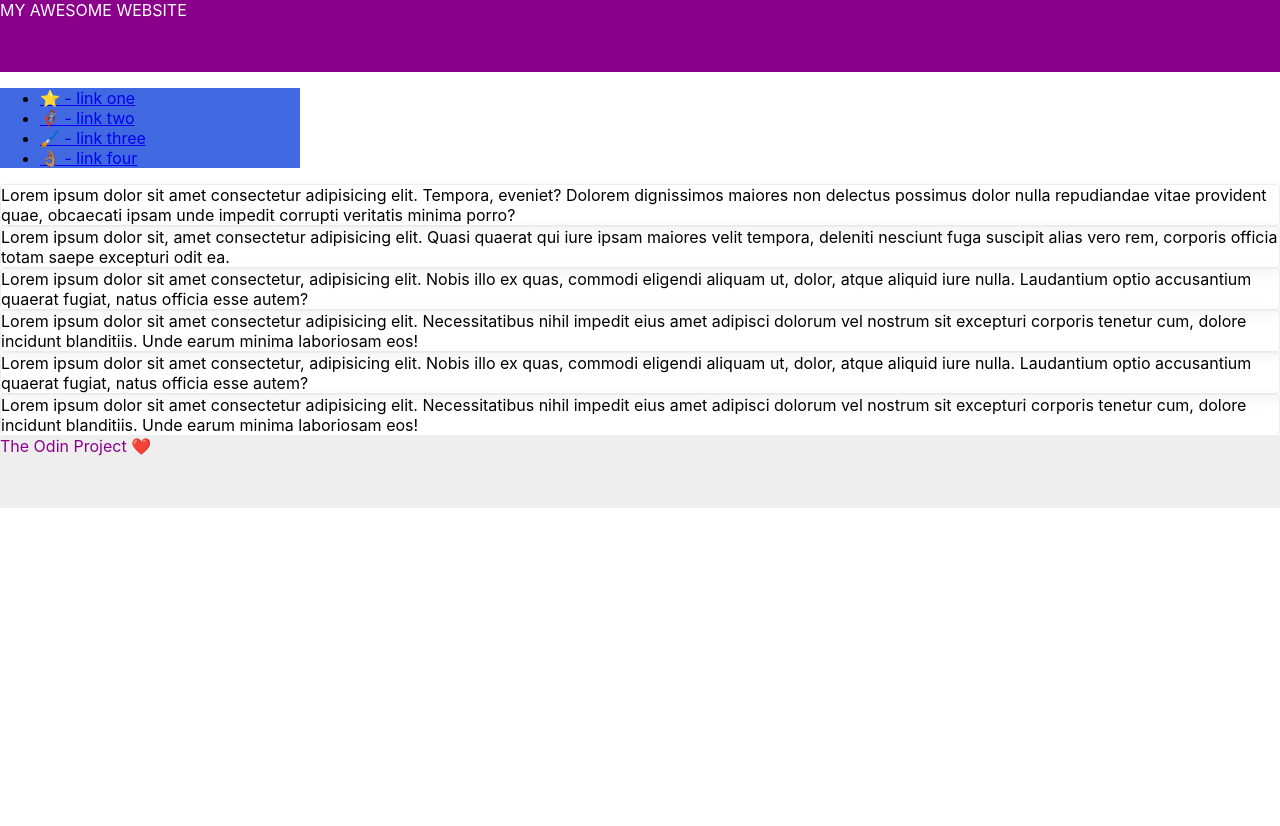
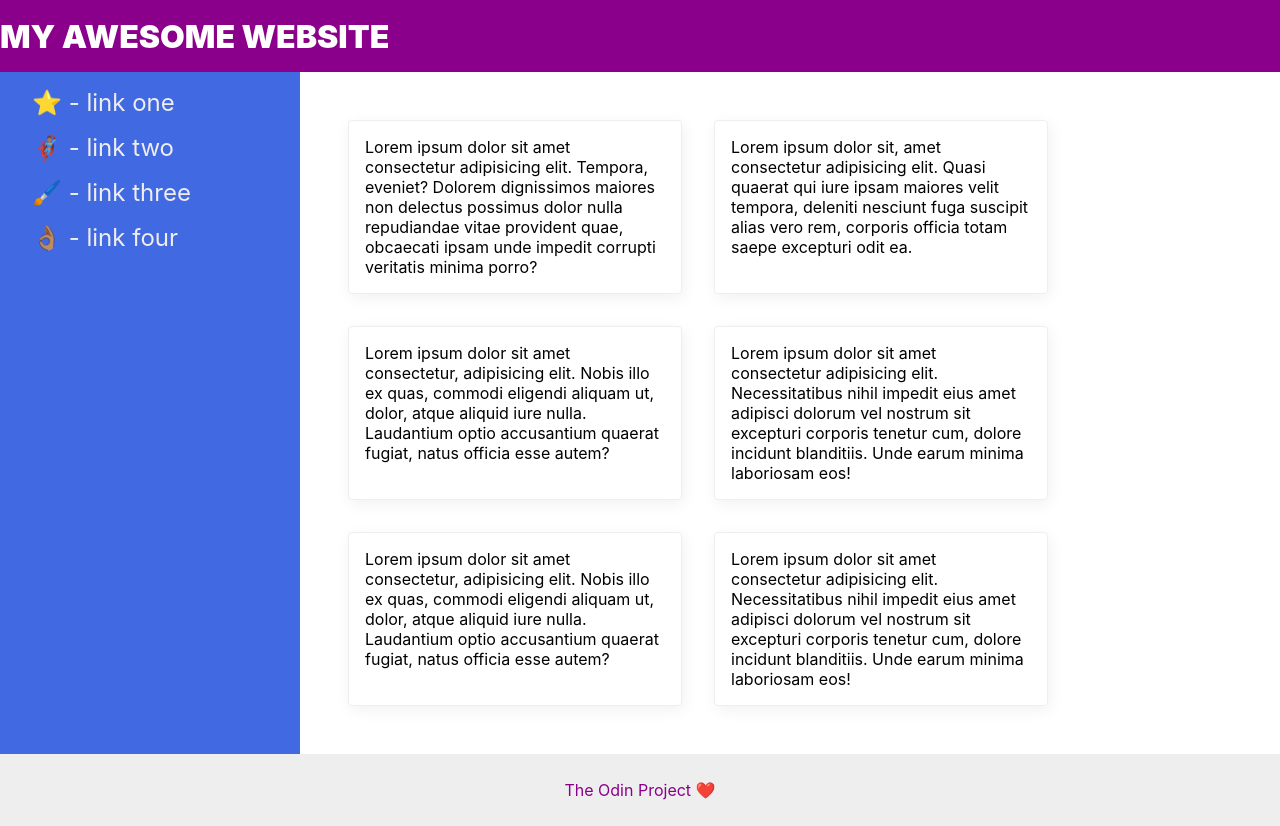
Before and after one commit to Joyesh-Santra/100-Days-of-Learning-Self, a plain HTML site: page css-exercises - Copy/foundations/flex/07-flex-layout-2/index.html in a window 1280 px wide. Before the commit the page ends 800 px from the top, so only its background shows below. Drawn offline with Linux system fonts and the light colour scheme.

Commit message:
Learned about Flexbox

```diff
--- /dev/null
+++ b/Day 8/style.css
@@ -0,0 +1,6 @@
+*{
+    box-sizing: border-box;
+    margin: 0;
+    padding: 0;
+
+}
--- a/css-exercises - Copy/foundations/flex/01-flex-center/style.css
+++ b/css-exercises - Copy/foundations/flex/01-flex-center/style.css
@@ -3,6 +3,9 @@
   border: 4px solid midnightblue;
   width: 400px;
   height: 300px;
+  display: flex;
+  justify-content: center;
+  align-items: center;
 }
 
 .box {
--- a/css-exercises - Copy/foundations/flex/02-flex-header/style.css
+++ b/css-exercises - Copy/foundations/flex/02-flex-header/style.css
@@ -1,6 +1,10 @@
 .header  {
   font-family: monospace;
   background: papayawhip;
+  padding: 8px;
+  display: flex;
+  align-items: center;
+  justify-content: space-between;
 }
 
 .logo {
@@ -14,6 +18,10 @@
 ul {
   /* this removes the dots on the list items*/
   list-style-type: none;
+  display: flex;
+  margin: 0px;
+  padding: 0px;
+  gap: 8px;
 }
 
 a {
--- a/css-exercises - Copy/foundations/flex/03-flex-header-2/style.css
+++ b/css-exercises - Copy/foundations/flex/03-flex-header-2/style.css
@@ -12,6 +12,9 @@ body {
   background: white;
   border-bottom: 1px solid #ddd;
   box-shadow: 0 0 8px rgba(0,0,0,.1);
+  display: flex;
+  justify-content: space-between  ;
+  padding: 8px;
 }
 
 .profile-image {
@@ -20,6 +23,8 @@ body {
   border-radius: 50%;
   width: 48px;
   height: 48px;
+  padding: 5px;
+
 }
 
 .logo {
@@ -34,7 +39,8 @@ button {
   border-radius: 8px;
   background: rebeccapurple;
   color: white;
-  padding: 8px 24px;
+  padding: 4px  10px;
+
 }
 
 a {
@@ -45,4 +51,16 @@ a {
 
 ul {
   list-style-type: none;
+  display: flex;
+  gap: 8px;
 }
+
+.links {
+  gap: 8px;
+}
+
+.left, .right {
+  display: flex;
+  align-items: center;
+  gap: 16px;
+}
--- a/css-exercises - Copy/foundations/flex/04-flex-information/style.css
+++ b/css-exercises - Copy/foundations/flex/04-flex-information/style.css
@@ -1,5 +1,6 @@
 body {
   font-family: 'Courier New', Courier, monospace;
+  text-align: center;
 }
 
 img {
@@ -10,6 +11,8 @@ img {
 .title {
   font-size: 36px;
   font-weight: 900;
+  margin-bottom: 32px;
+
 }
 
 /* do not edit this footer */
@@ -24,3 +27,12 @@ img {
   justify-content: center;
   background: #eee;
 }
+.container {
+  display: flex;
+  justify-content: center;
+  gap: 52px;
+
+}
+.info {
+  max-width: 200px;
+}
--- a/css-exercises - Copy/foundations/flex/05-flex-modal/style.css
+++ b/css-exercises - Copy/foundations/flex/05-flex-modal/style.css
@@ -33,6 +33,7 @@ body {
   display: flex;
   align-items: center;
   justify-content: center;
+  flex-shrink: 0;
 }
 
 .close-button {
@@ -67,3 +68,20 @@ button.cancel {
   border: 1px solid #ddd;
   color: royalblue;
 }
+.header {
+  display: flex;
+  flex-direction: row ;
+  align-items: center;
+  justify-content: space-between;
+    font-size: 18px;
+  font-weight: 700;
+  margin-bottom: 8px;
+}
+.text {
+  margin-bottom: 16px;
+}
+.modal {
+  display: flex;
+  gap: 16px;
+  padding: 16px;
+}
--- a/css-exercises - Copy/foundations/flex/06-flex-layout/style.css
+++ b/css-exercises - Copy/foundations/flex/06-flex-layout/style.css
@@ -5,6 +5,8 @@ body {
   margin: 0;
   overflow: hidden;
   font-family: Roboto, sans-serif;
+  display: flex;
+  flex-direction: column;
 }
 
 img {
@@ -24,3 +26,34 @@ input {
   padding: 8px 24px;
   width: 400px;
 }
+.header,
+.footer {
+  display: flex;
+  justify-content: space-between;
+  padding: 16px;
+}
+.content {
+  flex: 1;
+  display: flex;
+  align-items: center;
+  justify-content: center;
+  flex-direction: column;
+  gap: 16px;
+}
+a {
+  color: #666;
+  text-decoration: none;
+}
+.footer {
+  background-color: #eeee;
+}
+button {
+  padding: 8px;
+}
+ul {
+  display: flex;
+  list-style: none;
+  margin: 0;
+  padding: 0;
+  gap: 16px
+}
--- a/css-exercises - Copy/foundations/flex/07-flex-layout-2/index.html
+++ b/css-exercises - Copy/foundations/flex/07-flex-layout-2/index.html
@@ -11,6 +11,9 @@
     <div class="header">
       MY AWESOME WEBSITE
     </div>
+    <div class="bodyall">
+
+      <div class="space">
 
       <div class="sidebar">
         <ul>
@@ -20,6 +23,7 @@
           <li><a href="#">👌🏽 - link four</a></li>
         </ul>
       </div>
+      <div class="cards">
 
         <div class="card">Lorem ipsum dolor sit amet consectetur adipisicing elit. Tempora, eveniet? Dolorem dignissimos maiores non delectus possimus dolor nulla repudiandae vitae provident quae, obcaecati ipsam unde impedit corrupti veritatis minima porro?</div>
         <div class="card">Lorem ipsum dolor sit, amet consectetur adipisicing elit. Quasi quaerat qui iure ipsam maiores velit tempora, deleniti nesciunt fuga suscipit alias vero rem, corporis officia totam saepe excepturi odit ea.</div>
@@ -27,7 +31,9 @@
         <div class="card">Lorem ipsum dolor sit amet consectetur adipisicing elit. Necessitatibus nihil impedit eius amet adipisci dolorum vel nostrum sit excepturi corporis tenetur cum, dolore incidunt blanditiis. Unde earum minima laboriosam eos!</div>
         <div class="card">Lorem ipsum dolor sit amet consectetur, adipisicing elit. Nobis illo ex quas, commodi eligendi aliquam ut, dolor, atque aliquid iure nulla. Laudantium optio accusantium quaerat fugiat, natus officia esse autem?</div>
         <div class="card">Lorem ipsum dolor sit amet consectetur adipisicing elit. Necessitatibus nihil impedit eius amet adipisci dolorum vel nostrum sit excepturi corporis tenetur cum, dolore incidunt blanditiis. Unde earum minima laboriosam eos!</div>
-
+      </div>
+    </div>
+    </div>
     <div class="footer">
       The Odin Project ❤️
     </div>
--- a/css-exercises - Copy/foundations/flex/07-flex-layout-2/style.css
+++ b/css-exercises - Copy/foundations/flex/07-flex-layout-2/style.css
@@ -2,18 +2,29 @@ body {
   font-family: -apple-system, BlinkMacSystemFont, 'Segoe UI', Roboto, Oxygen, Ubuntu, Cantarell, 'Open Sans', 'Helvetica Neue', sans-serif;
   margin: 0;
   min-height: 100vh;
+  display: flex;
+  flex-direction: column;
 }
 
 .header {
   height: 72px;
   background: darkmagenta;
   color: white;
+  font-weight: 900;
+  font-size: 32px;
+  display: flex;
+  align-items: center;
 }
 
 .footer {
   height: 72px;
   background: #eee;
   color: darkmagenta;
+  margin-top: auto;
+  text-align: center;
+  display: flex;
+  justify-content: center;
+  align-items: center;
 }
 
 .sidebar {
@@ -26,4 +37,46 @@ body {
   border: 1px solid #eee;
   box-shadow: 2px 4px 16px rgba(0,0,0,.06);
   border-radius: 4px;
+  padding: 16px;
+  width: 300px;
 }
+.space {
+  display: flex;
+  flex-direction: row;
+  /* justify-content: space-around ; */
+}
+.sidebar {
+  width: 300px;
+  flex-shrink: 0;
+}
+a {
+  text-decoration: none;
+  color: #eee;
+  font-size: 24px;
+  padding: 16px;
+}
+.cards {
+  display: flex;
+  flex-direction: row;
+  flex-wrap: wrap;
+  padding: 48px;
+  gap: 32px;
+}
+
+li {
+  margin-bottom: 16px;
+}
+ul {
+  list-style-type: none;
+  margin: 0;
+  padding: 0;
+}
+
+.sidebar {
+  flex-shrink: 0;
+  padding: 16px;
+}
+.bodyall {
+  display: flex;
+  flex: 1;
+}
```
Also changed, not shown: Day 8/index.html (added, +51 -0 lines), css-exercises - Copy/foundations/flex/03-flex-header-2/index.html (+6 -0 lines), css-exercises - Copy/foundations/flex/04-flex-information/index.html (+11 -0 lines), css-exercises - Copy/foundations/flex/05-flex-modal/index.html (+13 -2 lines), Day 8/grid.png (added), Day 8/grid.svg (added), 1 other file. Lines whose indentation alone changed are shown as unchanged.
